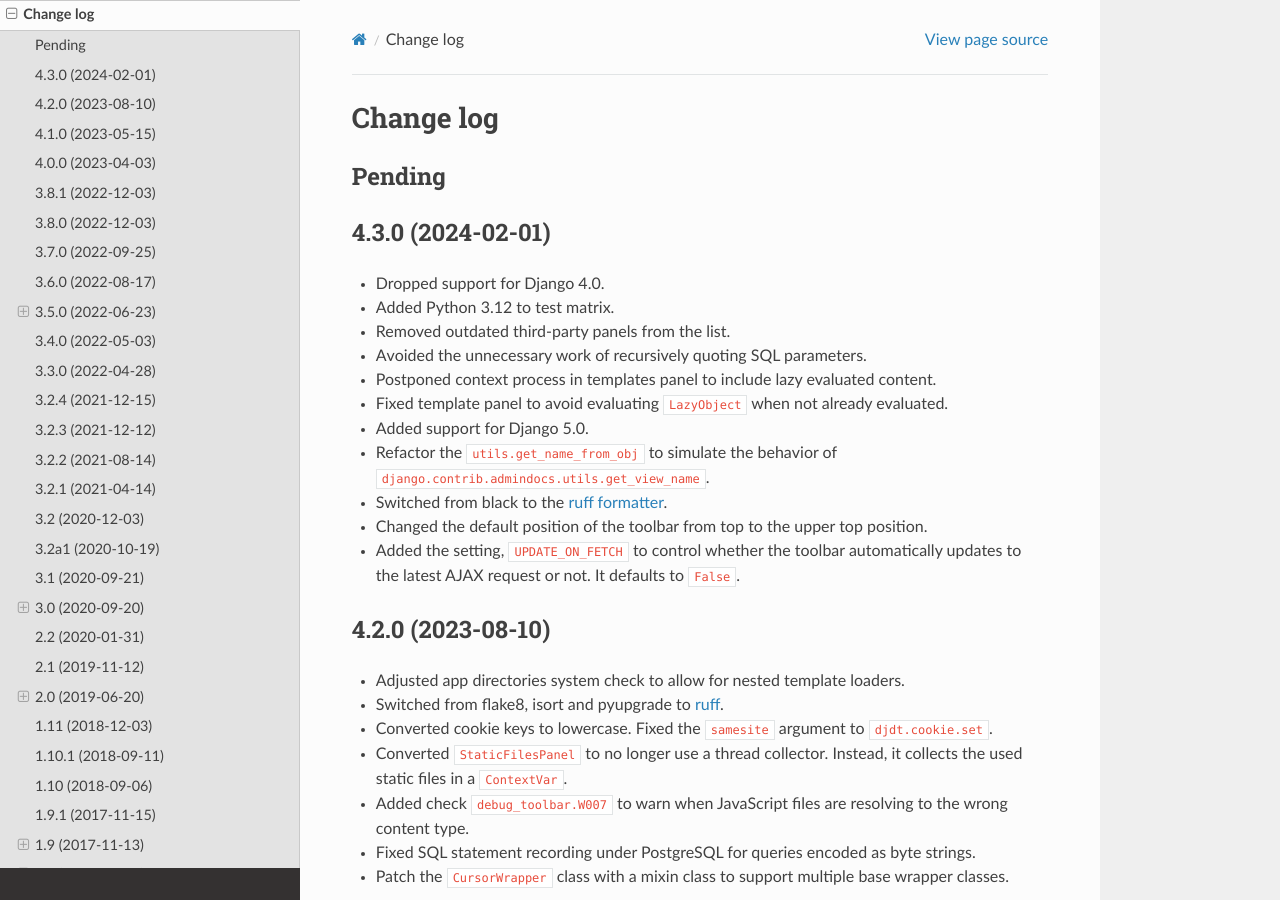
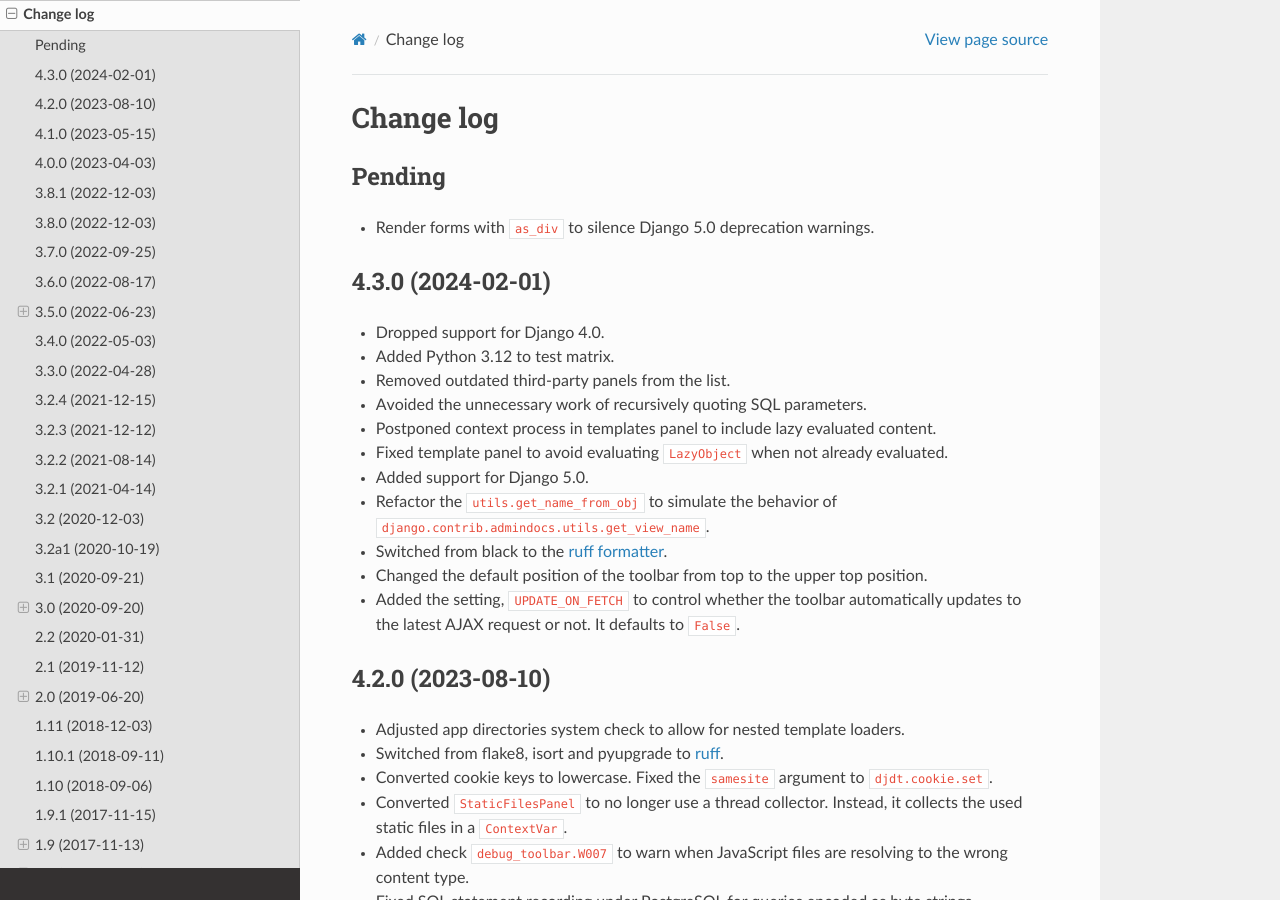
Before and after one commit to jazzband/django-debug-toolbar, a Sphinx documentation site: the page built from docs/changes.rst, in a window 1280 px wide and 900 px high. Built offline with Sphinx 7.4.7 and the Read the Docs theme 2.0.0, drawn with Linux system fonts in a browser that asks for light colours.

Commit message:
Add a mention to change log.

```diff
--- a/docs/changes.rst
+++ b/docs/changes.rst
@@ -3,6 +3,8 @@
 
 Pending
 -------
+
+* Render forms with ``as_div`` to silence Django 5.0 deprecation warnings.
 
 4.3.0 (2024-02-01)
 ------------------
```
